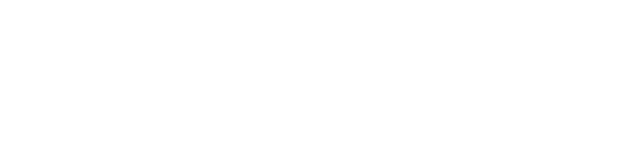
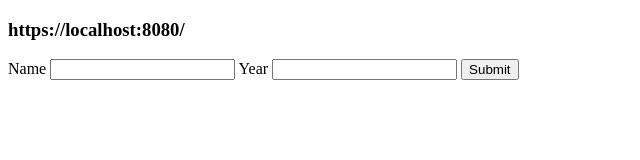
Before and after one commit to acciojob/sharable-urls-Ashishkandpal, a website: page main.html in a window 1280 px wide. Shown: the whole page, without its empty margins (0-640 px from the left). Drawn offline with Linux system fonts and the light colour scheme.

Commit message:
created a submission

```diff
--- a/main.html
+++ b/main.html
@@ -1,6 +1,14 @@
 <!DOCTYPE html>
 <html>
   <body>
+	  <h3 id="url">https://localhost:8080/</h3>
+	  <form class="container">
+		  <label for="name">Name</label>
+		  <input id="name" name="name" type="text">
+		  <label for="year">Year</label>
+		  <input id="year" name="year" type="text">
+		  <button id="button" type="submit">Submit</button>
+	  </form>
     <script type="text/javascript" src="./script.js">
 </script>
   </body>
```
